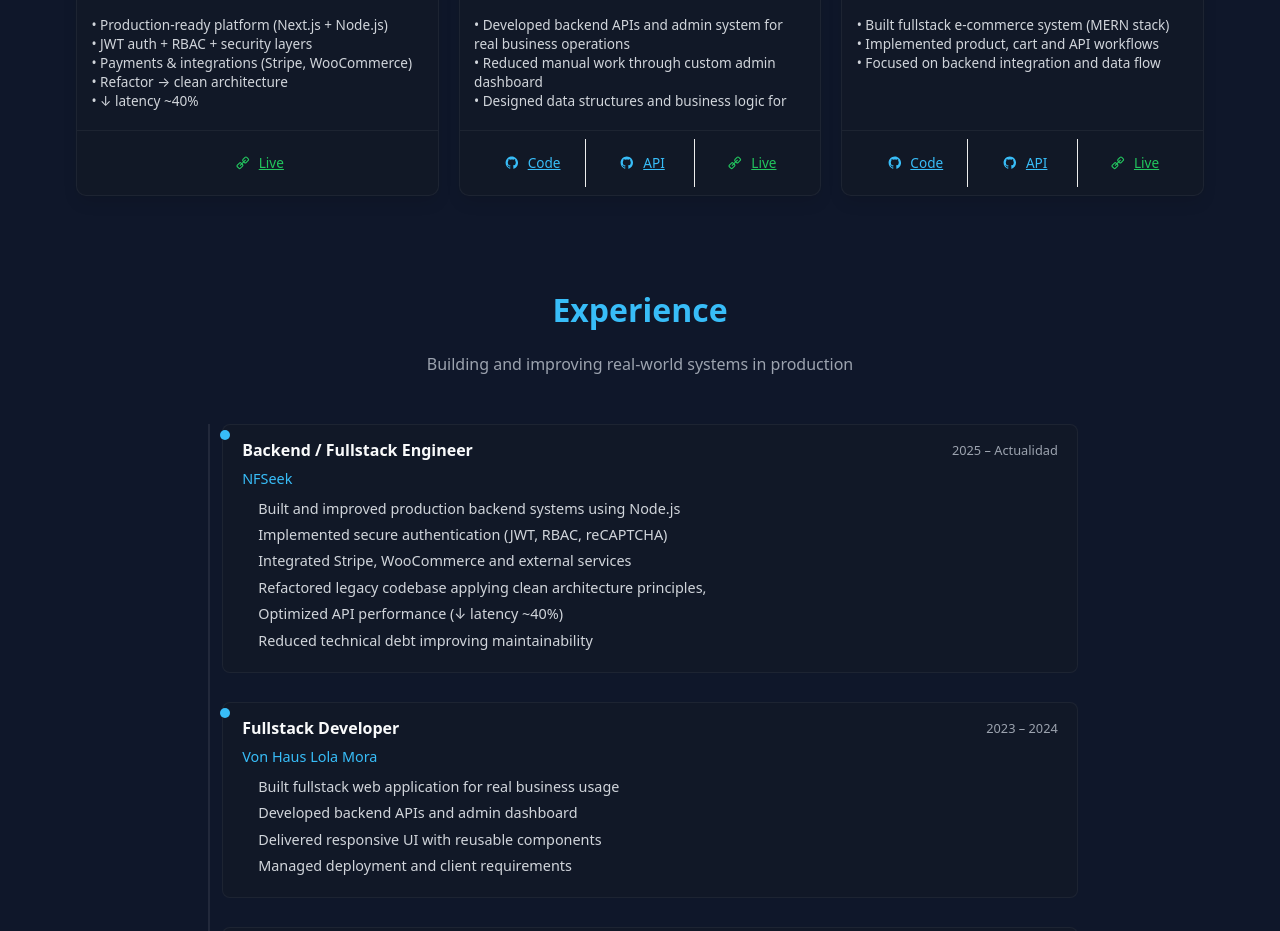
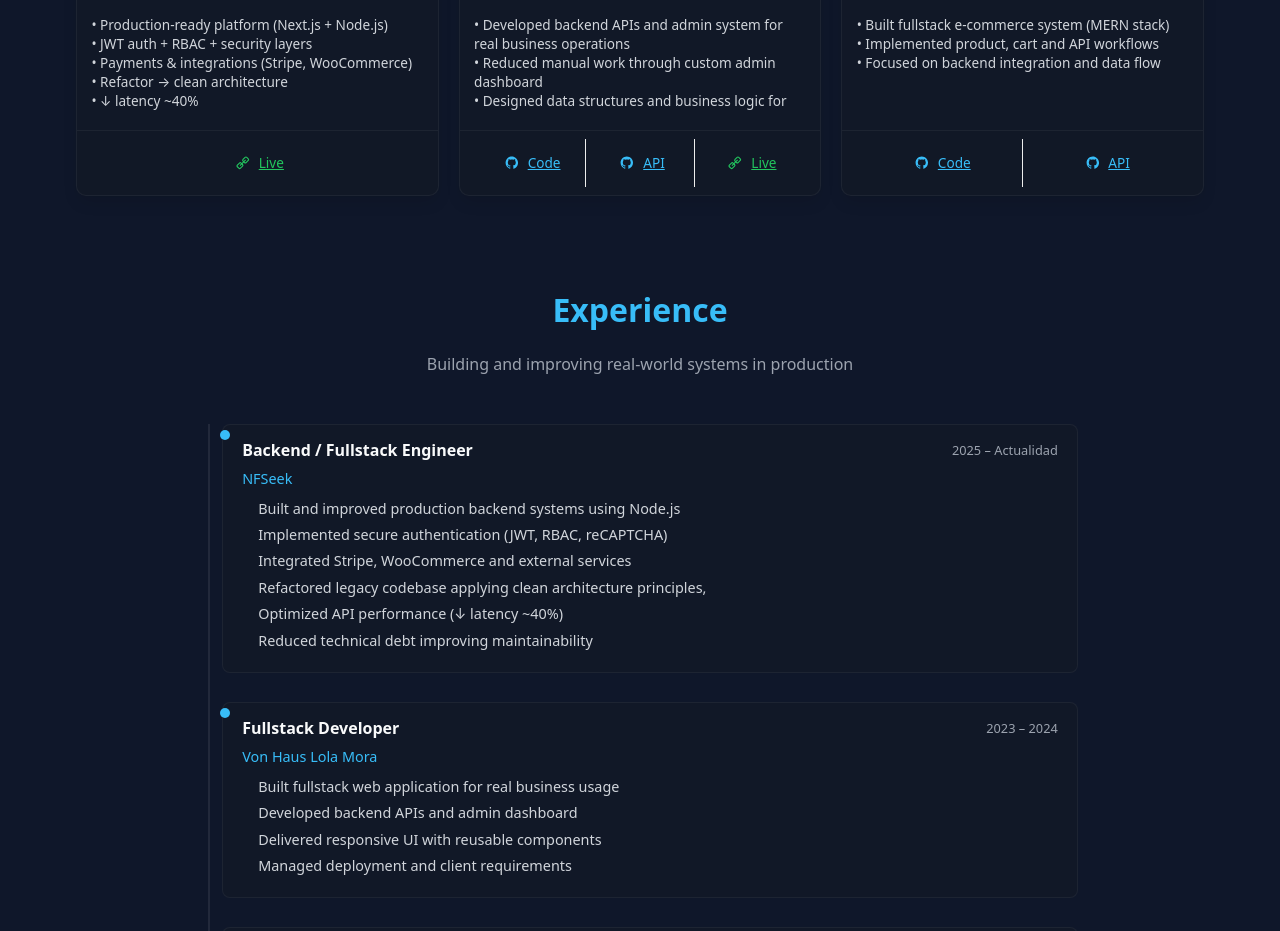
Before and after one commit to gonzalo991/argowebdev-portfolio, a React (Vite) app: page /#/ in a window 1280 px wide. Shown: the part 1560-2491 px from the top of the page. Built offline with nearby package versions, Linux system fonts and the light colour scheme; the HTML template or start-up script is replaced by a standard one.

Commit message:
digital mirage live quitado

```diff
--- a/src/components/data/projects.ts
+++ b/src/components/data/projects.ts
@@ -45,6 +45,5 @@ export const projects: CardProps[] = [
         imageUrl: digitalMirageString,
         githubLink: "https://github.com/gonzalo991/Digital-Mirage-Frontend",
         githubLinkBackend: "https://github.com/gonzalo991/Digital-Mirage-Backend",
-        projectLink: "https://gonzalo991.github.io/Digital-Mirage-Frontend/"
     },
 ];
```
